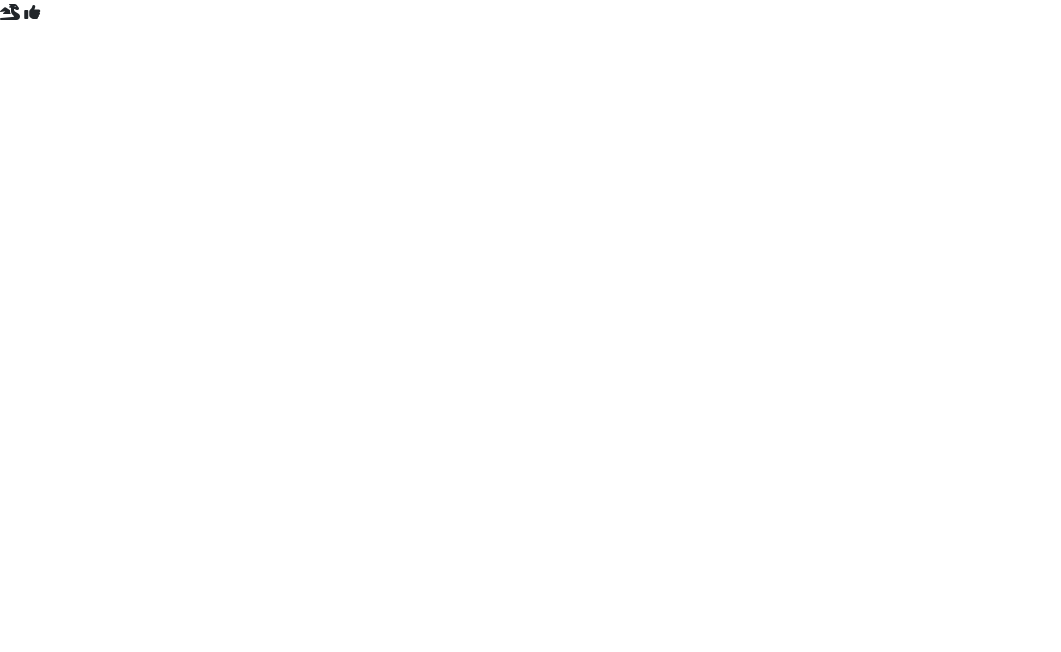
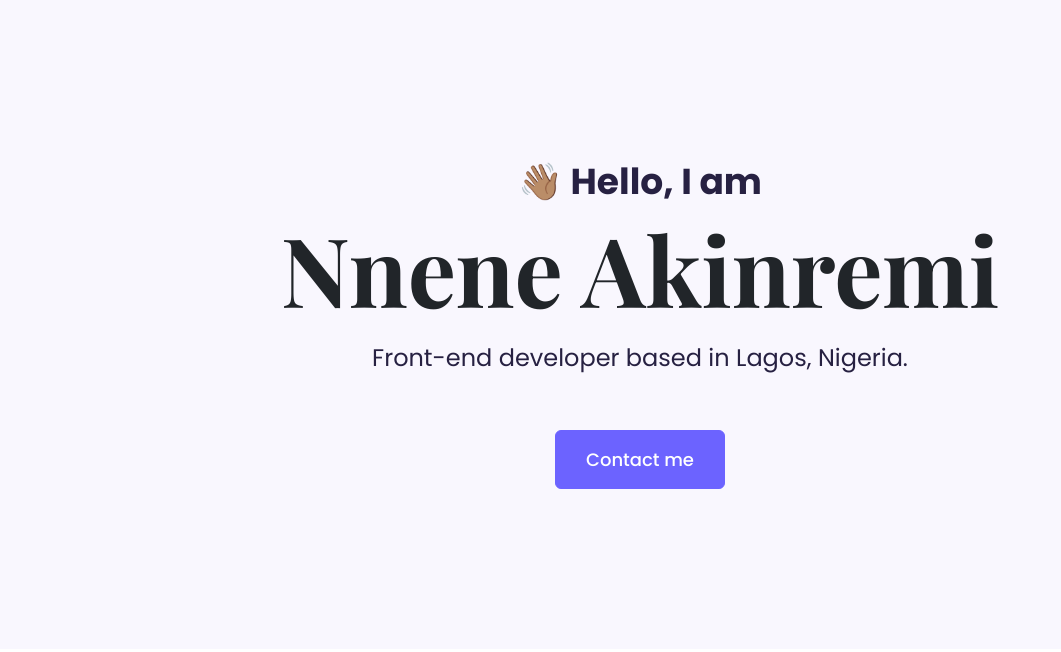
Before and after one commit to NneneA/portfolio-project, a plain HTML site: page index.html in a window 1280 px wide. Shown: the whole page, without its empty margins (0-1061 px from the left). Drawn offline with nearby package versions, Linux system fonts and the light colour scheme.

Commit message:
built the hero section

```diff
--- a/index.html
+++ b/index.html
@@ -14,7 +14,13 @@
     <script src="https://kit.fontawesome.com/c154063bde.js" crossorigin="anonymous"></script>
   </head>
   <body>
-    <i class="fa-solid fa-dragon"></i>
-    <i class="fas fa-thumbs-up"></i>
+    <div class="hero">
+      <h2>👋🏽 Hello, I am</h2>
+      <h1>Nnene Akinremi</h1>
+      <p class="mb-5">Front-end developer based in Lagos, Nigeria.</p>
+      <div>
+      <a href="#" class="btn btn-branding">Contact me</a>
+      </div>
+    </div>
   </body>
 </html>
--- a/styles/styles.css
+++ b/styles/styles.css
@@ -0,0 +1,49 @@
+:root {
+  --branding-color: #6c63ff;
+  --secondary-color: #f9f7fe;
+  --tertiary-color: #272142;
+  --heading-font-family: "Playfair Display", serif;
+  --default-font-family: "Poppins", sans-serif;
+}
+
+.hero {
+  background: var(--secondary-color);
+  text-align: center;
+  padding: 160px 20px;
+}
+
+.hero h2 {
+  font-family: var(--default-font-family);
+  font-size: 36px;
+  font-weight: bold;
+  color: var(--tertiary-color);
+}
+
+.hero h1 {
+  font-family: var(--heading-font-family);
+  font-size: 96px;
+  font-weight: bold;
+}
+
+.hero p {
+  font-family: var(--default-font-family);
+  font-size: 24px;
+  font-weight: normal;
+  line-height: 2;
+  color: var(--tertiary-color);
+}
+
+.btn-branding {
+  padding: 15px 30px;
+  background-color: var(--branding-color);
+  color: white;
+  font-family: var(--default-font-family);
+  font-size: 18px;
+  font-weight: 500;
+  line-height: 27px;
+  border: 1px solid var(--branding-color);
+}
+
+.btn-branding:hover {
+  border: 2px solid var(--branding-color);
+}
```
